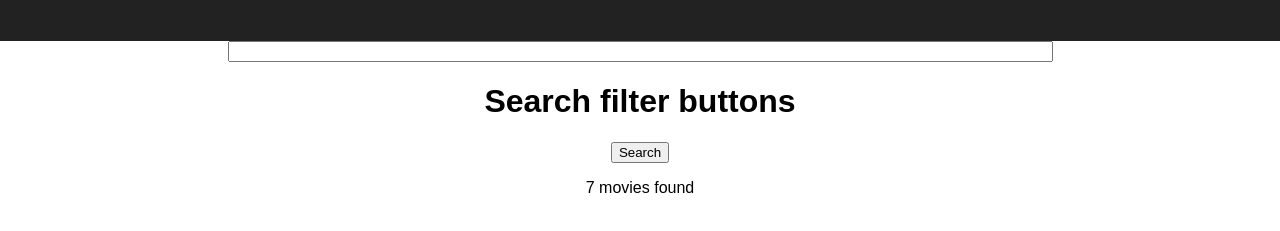
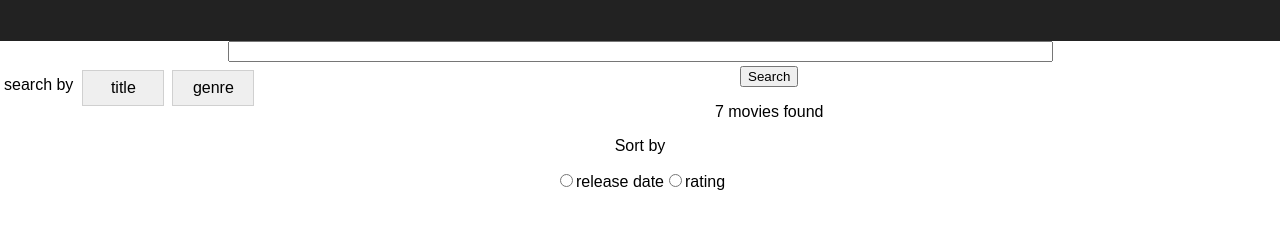
Before and after one commit to rock-walker/reactJs-cdp-movie-library, a React (Create React App) app: page / in a window 1280 px wide. Shown: the part 149-380 px from the top of the page. Built offline with nearby package versions, Linux system fonts and the light colour scheme; the HTML template or start-up script is replaced by a standard one.

Commit message:
added SortBy component; styled "Search by" control; fixed logo.

```diff
--- a/src/App.js
+++ b/src/App.js
@@ -5,6 +5,7 @@
 import SearchFilter from './SearchFilter';
 import SearchButton from './SearchButton';
 import ResultCount from './ResultCount';
+import SortBy from './SortBy';
 
 class App extends Component {
   render() {
@@ -15,6 +16,7 @@
         <SearchFilter />
         <SearchButton />
         <ResultCount value={7} />
+        <SortBy />
       </div>
     );
   }
--- a/src/AppHeader.js
+++ b/src/AppHeader.js
@@ -8,7 +8,7 @@
 			'header', {className: 'App-header'},
 
 				React.createElement(
-					'img', {src: {logo}, className: 'App-logo', alt: 'logo'},
+					'img', {src: logo, className: 'App-logo', alt: 'logo'},
 						null
 					),
 
--- a/src/Components.css
+++ b/src/Components.css
@@ -0,0 +1,41 @@
+body{
+    font-size: 16px;
+}
+
+
+#searchby {
+    margin:4px;
+}
+
+#searchby #title {
+    float: left;
+    margin-top: 10px;
+    margin-right: 5px;
+}
+
+#searchby label {
+    float:left;
+    width:80px;
+    margin:4px;
+    background-color:#EFEFEF;
+    border-radius:0px;
+    border:1px solid #D0D0D0;
+    overflow:auto;
+}
+
+#searchby label span {
+    text-align:center;
+
+    padding:8px 0px;
+    display:block;
+}
+
+#searchby label input {
+    position:absolute;
+    top:-20px;
+}
+
+#searchby input:checked + span {
+    background-color:#FF99FF;
+    color:#F7F7F7;
+}
--- a/src/SearchFilter.js
+++ b/src/SearchFilter.js
@@ -4,9 +4,31 @@
 class SearchFilter extends React.Component {
 	render() {
 		return React.createElement(
-				'h1', null,
-				'Search filter buttons'
-		);
+					'div', {id: 'searchby'},
+
+					React.createElement(
+						'span', {id: 'title'}, 'search by'
+					),
+					React.createElement(
+						'label', {className: 'sTitle'},
+						React.createElement(
+							'input', {type: 'radio', name: 'toggle'},
+							),
+						React.createElement(
+								'span', null, 'title'
+							)
+						),
+
+					React.createElement(
+						'label', {className: 'sGenre'},
+						React.createElement(
+							'input', {type: 'radio', name: 'toggle'},
+							),
+						React.createElement(
+								'span', null, 'genre'
+							)
+						)
+					)
 	}
 }
 
--- /dev/null
+++ b/src/SortBy.js
@@ -0,0 +1,18 @@
+import React from 'react';
+
+class SortBy extends React.PureComponent {
+	render() {
+		return (
+			<div>
+				<p>Sort by</p>
+				<input type="radio" value="date" id="date" name="sorting"/>
+				<label htmlFor="date">release date</label>
+
+				<input type="radio" value="rate" id="rate" name="sorting"/>
+				<label htmlFor="rate">rating</label>
+			</div>
+		);
+	}
+}
+
+export default SortBy;
```
